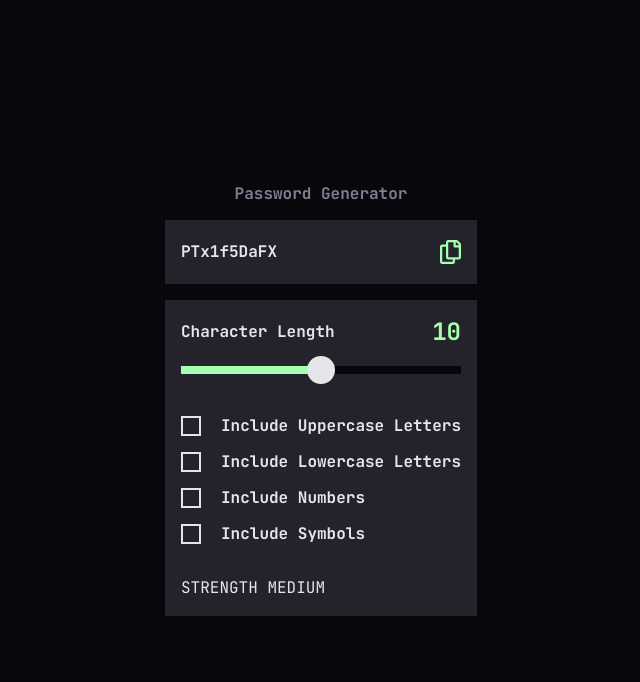
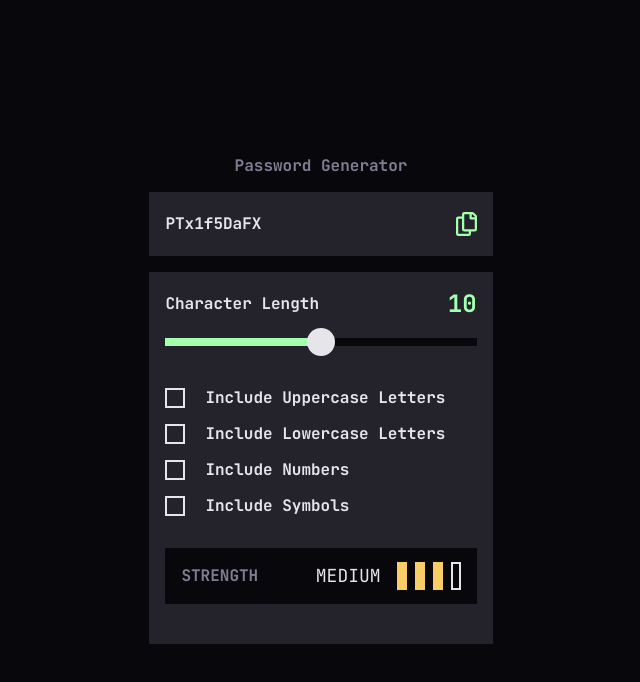
Before and after one commit to Tripouille/fm-password-generator-app, a Next.js app: page / in a window 1280 px wide. Shown: the top 682 px of the page, without its empty margins (319-959 px from the left). Built offline with nearby package versions, Linux system fonts and the light colour scheme.

Commit message:
feat: create StrengthIndicator

```diff
--- a/src/app/page.tsx
+++ b/src/app/page.tsx
@@ -1,10 +1,11 @@
 import { CharacterLengthSlider } from "@/components/CharacterLengthSlider";
 import { Checkbox } from "@/components/Checkbox";
 import { CopyToClipboardSVG } from "@/components/CopyToClipboardSVG";
+import { StrengthIndicator } from "@/components/StrengthIndicator";
 
 export default function Home() {
   return (
-    <article className="flex min-w-[21.45rem] flex-col items-center gap-4 px-4 py-16">
+    <article className="flex min-w-[21.45rem] flex-col items-center gap-4">
       <h1 className="w-full text-center font-bold leading-tight text-gray-base">
         Password Generator
       </h1>
@@ -45,7 +46,7 @@ export default function Home() {
           form="generate-password"
           htmlFor="character-length include-uppercase-letters include-lowercase-letters include-numbers include-symbols"
         >
-          STRENGTH MEDIUM
+          <StrengthIndicator strength={3} />
         </output>
 
         <button type="submit" form="generate-password"></button>
--- /dev/null
+++ b/src/components/StrengthIndicator.tsx
@@ -0,0 +1,43 @@
+const MAP_STRENGTH_TO_LABEL = {
+  1: "TOO WEAK!",
+  2: "WEAK",
+  3: "MEDIUM",
+  4: "STRONG",
+} as const;
+
+export interface StrengthIndicatorProps {
+  strength: 1 | 2 | 3 | 4;
+}
+
+export const StrengthIndicator = ({ strength }: StrengthIndicatorProps) => {
+  return (
+    <div className="h flex w-full items-center justify-between bg-gray-darkest px-4 py-[0.875rem]">
+      <p className="font-bold leading-snug text-gray-base">STRENGTH</p>
+      <div className="flex items-center gap-4">
+        <p className="text-lg">{MAP_STRENGTH_TO_LABEL[strength]}</p>
+        <div
+          role="img"
+          aria-label="strength indicator"
+          data-strength={strength}
+          className="group flex h-7 gap-2
+          [&>div[data-state=active]]:border-transparent
+          [&>div]:h-full
+          [&>div]:w-[0.625rem]
+          [&>div]:border-2
+          [&>div]:border-cream
+          [&[data-strength='1']>div[data-state=active]]:bg-red
+          [&[data-strength='2']>div[data-state=active]]:bg-orange
+          [&[data-strength='3']>div[data-state=active]]:bg-yellow
+          [&[data-strength='4']>div[data-state=active]]:bg-green"
+        >
+          {Array.from({ length: 4 }).map((_, i) => (
+            <div
+              key={i}
+              data-state={i + 1 <= strength ? "active" : "inactive"}
+            />
+          ))}
+        </div>
+      </div>
+    </div>
+  );
+};
```
